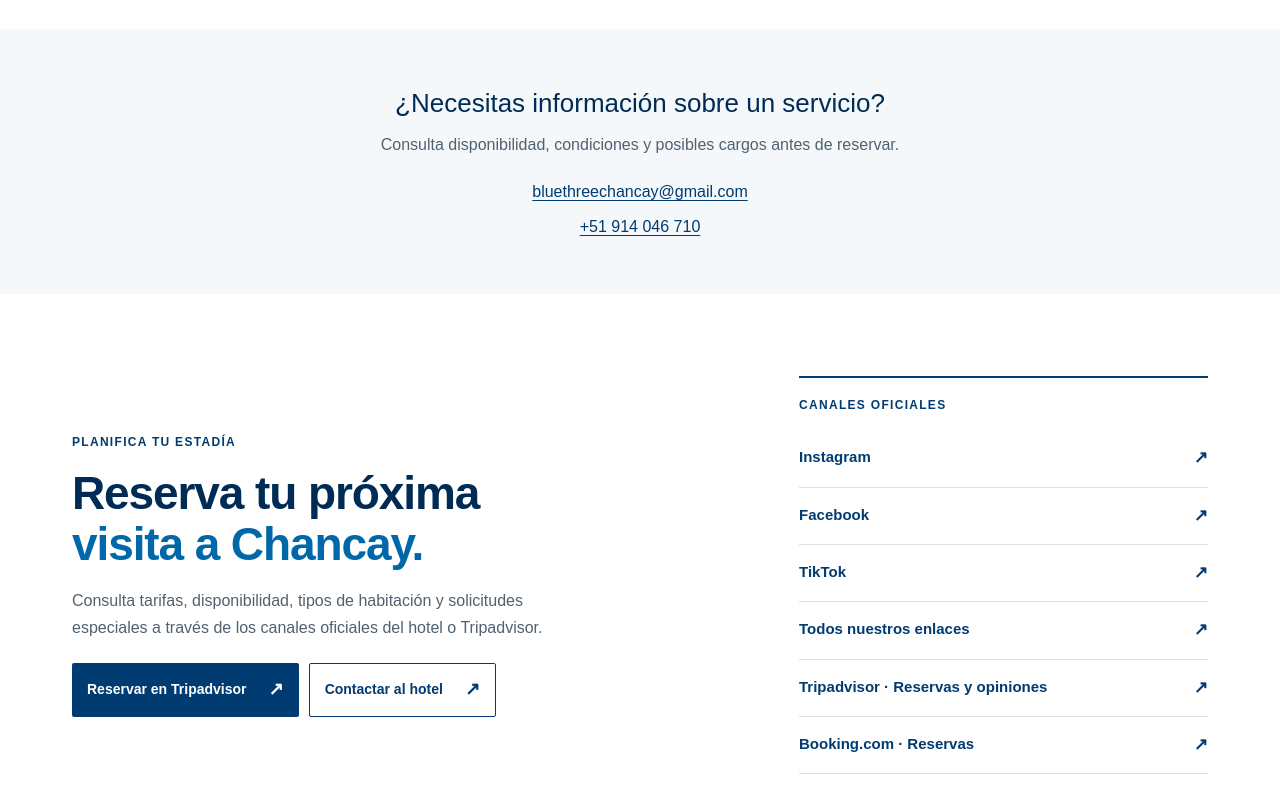
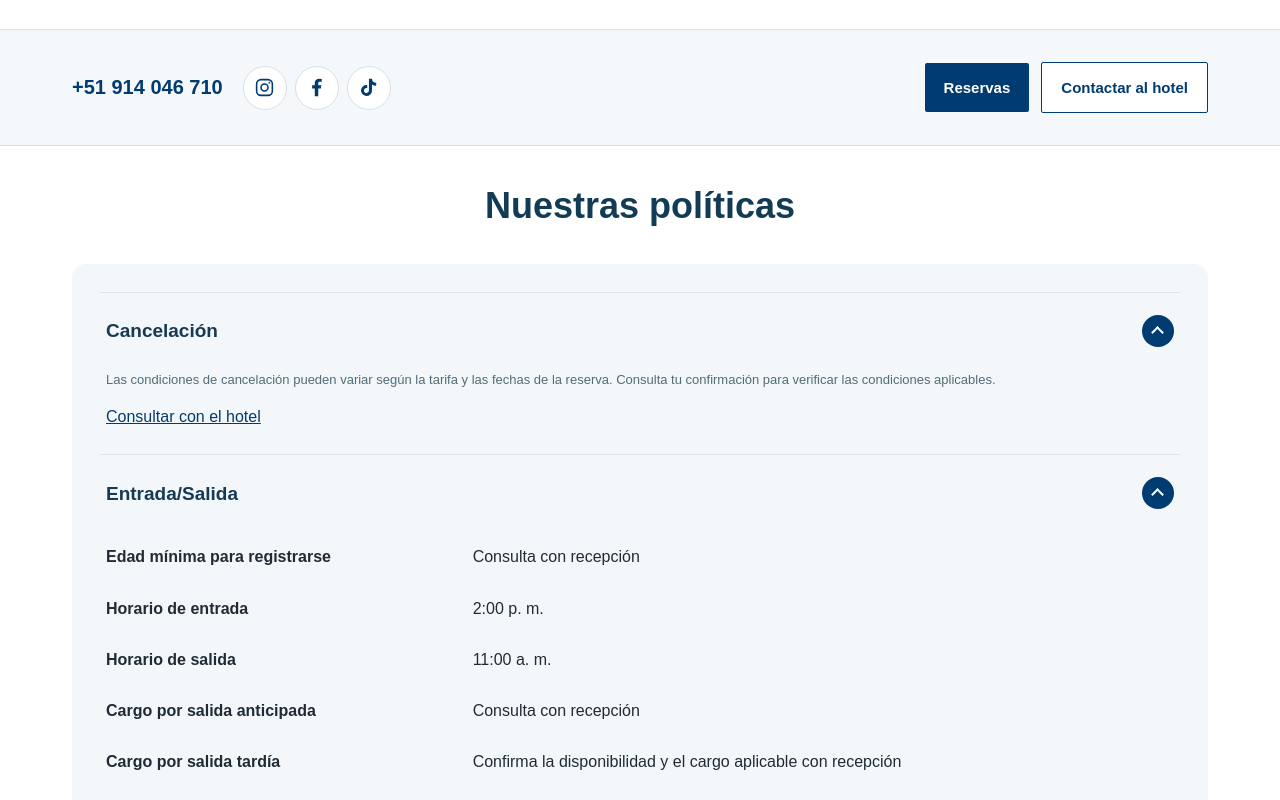
Before and after one commit to camilogomez17/hotelBlueThree, a Next.js app: page /informacion-del-hotel in a window 1280 px wide. Shown: the part 3300-4100 px from the top of the page. Built offline with nearby package versions, Linux system fonts and the light colour scheme; no server answers.

Commit message:
Update bilingual hotel information and contact links

```diff
--- a/app/components/AdditionalPolicies.tsx
+++ b/app/components/AdditionalPolicies.tsx
@@ -2,36 +2,37 @@ import { whatsapp } from "../data/hotel";
 
 export default function AdditionalPolicies({ language }: { language: "es" | "en" }) {
   const es = language === "es";
+  const confirmWithReception = es ? "Consulta con recepción" : "Confirm with reception";
   return (
     <div className="hotel-policy-note">
       <div className="hotel-policy-accordion">
         <details open>
-          <summary>{es ? "Cancelación" : "Cancellation"} <span aria-hidden="true">⌄</span></summary>
+          <summary>{es ? "Cancelación" : "Cancellation"} <span aria-hidden="true" /></summary>
           <div className="hotel-policy-accordion-content">
             <p>{es ? "Las condiciones de cancelación pueden variar según la tarifa y las fechas de la reserva. Consulta tu confirmación para verificar las condiciones aplicables." : "Cancellation terms may vary by rate and reservation dates. Review your confirmation for the applicable terms."}</p>
             <a href={whatsapp} target="_blank" rel="noopener noreferrer">{es ? "Consultar con el hotel" : "Contact the hotel"}</a>
           </div>
         </details>
         <details open>
-          <summary>{es ? "Entrada/Salida" : "Check-in/Check-out"} <span aria-hidden="true">⌄</span></summary>
+          <summary>{es ? "Entrada/Salida" : "Check-in/Check-out"} <span aria-hidden="true" /></summary>
           <div className="hotel-policy-accordion-content">
             <dl className="hotel-policy-accordion-rows">
-              <div><dt>{es ? "Edad mínima para registrarse" : "Minimum age to register"}</dt><dd>{es ? "18 años" : "18"}</dd></div>
-              <div><dt>{es ? "Horario de entrada" : "Check-in time"}</dt><dd>2:00 p. m.</dd></div>
-              <div><dt>{es ? "Horario de salida" : "Check-out time"}</dt><dd>11:00 a. m.</dd></div>
-              <div><dt>{es ? "Cargo por salida anticipada" : "Early checkout fee"}</dt><dd>{es ? "Por confirmar con recepción" : "Confirm with reception"}</dd></div>
-              <div><dt>{es ? "Cargo por salida tardía" : "Late checkout fee"}</dt><dd>{es ? "Sujeto a disponibilidad y posible cargo adicional" : "Subject to availability and possible additional charge"}</dd></div>
+              <div><dt>{es ? "Edad mínima para registrarse" : "Minimum age to register"}</dt><dd>{confirmWithReception}</dd></div>
+              <div><dt>{es ? "Horario de entrada" : "Check-in time"}</dt><dd>{es ? "2:00 p. m." : "2:00 p.m."}</dd></div>
+              <div><dt>{es ? "Horario de salida" : "Check-out time"}</dt><dd>{es ? "11:00 a. m." : "11:00 a.m."}</dd></div>
+              <div><dt>{es ? "Cargo por salida anticipada" : "Early checkout fee"}</dt><dd>{confirmWithReception}</dd></div>
+              <div><dt>{es ? "Cargo por salida tardía" : "Late checkout fee"}</dt><dd>{es ? "Confirma la disponibilidad y el cargo aplicable con recepción" : "Confirm availability and any applicable fee with reception"}</dd></div>
             </dl>
           </div>
         </details>
         <details open>
-          <summary>{es ? "Pago" : "Payment"} <span aria-hidden="true">⌄</span></summary>
+          <summary>{es ? "Pago" : "Payment"} <span aria-hidden="true" /></summary>
           <div className="hotel-policy-accordion-content">
             <dl className="hotel-policy-accordion-rows">
-              <div><dt>{es ? "Moneda" : "Currency"}</dt><dd>{es ? "Sol peruano (PEN)" : "Peruvian sol (PEN)"}</dd></div>
-              <div><dt>{es ? "Tarjetas aceptadas" : "Accepted credit cards"}</dt><dd>{es ? "Consultar con recepción" : "Contact reception"}</dd></div>
-              <div><dt>{es ? "Depósito" : "Deposit"}</dt><dd>{es ? "Consultar con recepción" : "Contact reception"}</dd></div>
-              <div><dt>{es ? "Saldo" : "Remaining balance"}</dt><dd>{es ? "Consultar con recepción" : "Contact reception"}</dd></div>
+              <div><dt>{es ? "Moneda" : "Currency"}</dt><dd>{confirmWithReception}</dd></div>
+              <div><dt>{es ? "Métodos de pago aceptados" : "Accepted payment methods"}</dt><dd>{confirmWithReception}</dd></div>
+              <div><dt>{es ? "Depósito" : "Deposit"}</dt><dd>{confirmWithReception}</dd></div>
+              <div><dt>{es ? "Saldo" : "Remaining balance"}</dt><dd>{confirmWithReception}</dd></div>
             </dl>
           </div>
         </details>
--- /dev/null
+++ b/app/components/HotelInformationContact.tsx
@@ -0,0 +1,57 @@
+import Link from "next/link";
+import { whatsapp } from "../data/hotel";
+
+const socialLinks = [
+  {
+    name: "Instagram",
+    href: "https://www.instagram.com/hotelbluethreechancay/",
+    icon: (
+      <g fill="none" stroke="currentColor" strokeWidth="1.8">
+        <rect x="3" y="3" width="18" height="18" rx="5" />
+        <circle cx="12" cy="12" r="4" />
+        <circle cx="17.5" cy="6.5" r="1" fill="currentColor" stroke="none" />
+      </g>
+    ),
+  },
+  {
+    name: "Facebook",
+    href: "https://www.facebook.com/Hotelesenchancayhuaral/",
+    icon: <path d="M14 22v-9h3l.5-3.5H14V7.3c0-1 .3-1.8 1.8-1.8H18V2.3a22 22 0 0 0-3-.3c-3 0-5 1.8-5 5v2.5H7V13h3v9z" />,
+  },
+  {
+    name: "TikTok",
+    href: "https://www.tiktok.com/@hotelbluethreechancay",
+    icon: <path d="M16 2h-3.5v13.4a2.8 2.8 0 1 1-2-2.7V9.1a6.3 6.3 0 1 0 5.5 6.3V8.6a8.4 8.4 0 0 0 4.8 1.5V6.6A4.8 4.8 0 0 1 16 2z" />,
+  },
+];
+
+export default function HotelInformationContact({ language }: { language: "es" | "en" }) {
+  const es = language === "es";
+
+  return (
+    <section className="services-page-contact" aria-label={es ? "Contacto del hotel" : "Hotel contact"}>
+      <div className="section-wrap hotel-information-contact">
+        <div className="hotel-information-contact-channels">
+          <a className="hotel-information-phone" href="tel:+51914046710">+51 914 046 710</a>
+          <ul className="hotel-information-socials">
+            {socialLinks.map(({ name, href, icon }) => (
+              <li key={name}>
+                <a href={href} aria-label={name} target="_blank" rel="noopener noreferrer">
+                  <svg viewBox="0 0 24 24" fill="currentColor" aria-hidden="true">{icon}</svg>
+                </a>
+              </li>
+            ))}
+          </ul>
+        </div>
+        <div className="hotel-information-contact-actions">
+          <Link className="button button-dark" href={es ? "/habitaciones" : "/en/rooms"}>
+            {es ? "Reservas" : "Reservations"}
+          </Link>
+          <a className="button button-outline" href={whatsapp} target="_blank" rel="noopener noreferrer">
+            {es ? "Contactar al hotel" : "Contact the hotel"}
+          </a>
+        </div>
+      </div>
+    </section>
+  );
+}
--- a/app/en/hotel-information/page.tsx
+++ b/app/en/hotel-information/page.tsx
@@ -1,4 +1,6 @@
 import type { Metadata } from "next";
+import HotelInformationContact from "../../components/HotelInformationContact";
+import AdditionalPolicies from "../../components/AdditionalPolicies";
 import HotelAmenities from "../../components/HotelAmenities";
 import ForYourStay from "../../components/ForYourStay";
 import FeaturedAmenities from "../../components/FeaturedAmenities";
@@ -21,11 +23,10 @@ export default function HotelInformationPage() {
       <h2 className="hotel-our-policies-heading">Amenities</h2><ServicesGrid full />
       <ForYourStay language="en" showTitle={false} />
     </section>
-    <section className="services-page-contact">
-      <h2>Need information about a service?</h2>
-      <p>Check availability, conditions and possible charges before booking.</p>
-      <a href="mailto:bluethreechancay@gmail.com">bluethreechancay@gmail.com</a>
-      <a href="tel:+51914046710">+51 914 046 710</a>
+    <HotelInformationContact language="en" />
+    <section className="section-wrap hotel-information-policies" aria-labelledby="hotel-information-policies">
+      <h2 className="hotel-our-policies-heading" id="hotel-information-policies">Our policies</h2>
+      <AdditionalPolicies language="en" />
     </section>
   </main>;
 }
--- a/app/globals.css
+++ b/app/globals.css
@@ -354,10 +354,22 @@ a{color:inherit;text-decoration:none}
 .amenities-full .hotel-amenity-grid{row-gap:42px}
 .amenities-full .hotel-amenity-item{flex-direction:column;justify-content:flex-start;text-align:center;gap:9px}
 .amenities-full .hotel-amenity-item p{margin:0;font-size:13px;line-height:1.5;color:var(--muted);max-width:190px}
-.services-page-contact{background:#f5f8fa;padding:54px 20px;text-align:center;display:flex;align-items:center;flex-direction:column;gap:10px}
-.services-page-contact h2{font-size:26px;margin:0;color:var(--blue-dark)}
-.services-page-contact p{margin:0 0 12px;color:var(--muted)}
-.services-page-contact a{color:var(--blue);text-decoration:underline;text-underline-offset:3px}
+.services-page-contact{background:var(--surface);padding:32px 0;border-block:1px solid var(--line)}
+.hotel-information-contact{display:flex;flex-wrap:wrap;align-items:center;justify-content:space-between;gap:24px}
+.hotel-information-contact-channels,.hotel-information-contact-actions,.hotel-information-socials{display:flex;flex-wrap:wrap;align-items:center;gap:12px}
+.hotel-information-contact-channels{gap:20px}
+.hotel-information-phone{color:var(--blue);font-size:20px;font-weight:700;white-space:nowrap}
+.hotel-information-phone:hover{text-decoration:underline;text-underline-offset:3px}
+.hotel-information-socials{list-style:none;margin:0;padding:0;gap:8px}
+.hotel-information-socials a{display:grid;place-items:center;width:44px;height:44px;border:1px solid var(--line);border-radius:50%;color:var(--blue);background:var(--white)}
+.hotel-information-socials a:hover{color:var(--white);background:var(--blue);border-color:var(--blue)}
+.hotel-information-socials svg{width:21px;height:21px}
+.hotel-information-contact a:focus-visible{outline:2px solid var(--blue);outline-offset:3px}
+.hotel-information-contact-actions .button{justify-content:center;min-height:44px}
+@media(max-width:650px){
+  .hotel-information-contact,.hotel-information-contact-channels{flex-direction:column;gap:16px}
+  .hotel-information-contact-actions,.hotel-information-socials{justify-content:center}
+}
 .services-page-footer{padding:28px 5%;display:flex;justify-content:space-between;gap:20px;background:var(--blue-dark);color:#fff;font-size:13px}
 @media(max-width:600px){.services-page-header{flex-wrap:wrap}.services-page-header nav{width:100%;justify-content:space-between;gap:12px}.services-page-banner{padding:48px 20px}.services-page-main{padding:45px 18px}.services-page-footer{flex-direction:column}}
 
@@ -831,11 +843,14 @@ img,video,iframe{max-width:100%}
 .hotel-our-policies-heading{padding-top:32px;margin:0;text-align:center;font-size:clamp(26px,3vw,36px);color:#123c55}
 .hotel-policy-note{margin-top:30px}
 .hotel-policy-proposal{font-size:14px;line-height:1.6;color:#52616f;margin:0 0 20px}
+.hotel-information-policies{padding-bottom:48px}
+.hotel-information-policies .hotel-our-policies-heading{font-weight:700}
 .hotel-policy-accordion{border-top:1px solid #dce5ec}
 .hotel-policy-accordion details{border-bottom:1px solid #dce5ec}
 .hotel-policy-accordion summary{display:flex;justify-content:space-between;align-items:center;gap:16px;padding:22px 6px;list-style:none;cursor:pointer;font-weight:750;font-size:19px;color:#173a54}
 .hotel-policy-accordion summary::-webkit-details-marker{display:none}
-.hotel-policy-accordion summary span{display:grid;place-items:center;flex:0 0 32px;width:32px;height:32px;border-radius:50%;background:#003b71;color:#fff;font-size:23px;transition:transform .15s}
+.hotel-policy-accordion summary span{display:grid;place-items:center;flex:0 0 32px;width:32px;height:32px;border-radius:50%;background:#003b71;color:#fff;transition:transform .15s}
+.hotel-policy-accordion summary span::before{content:"";width:9px;height:9px;border-right:2px solid currentColor;border-bottom:2px solid currentColor;transform:translateY(-2px) rotate(45deg)}
 .hotel-policy-accordion details[open] summary span{transform:rotate(180deg)}
 .hotel-policy-accordion summary:focus-visible{outline:2px solid #003b71;outline-offset:2px}
 .hotel-policy-accordion-content{padding:0 6px 24px;line-height:1.7}
--- a/app/informacion-del-hotel/page.tsx
+++ b/app/informacion-del-hotel/page.tsx
@@ -1,4 +1,6 @@
 import type { Metadata } from "next";
+import HotelInformationContact from "../components/HotelInformationContact";
+import AdditionalPolicies from "../components/AdditionalPolicies";
 import HotelAmenities from "../components/HotelAmenities";
 import ForYourStay from "../components/ForYourStay";
 import FeaturedAmenities from "../components/FeaturedAmenities";
@@ -21,11 +23,10 @@ export default function HotelInformationPage() {
       <h2 className="hotel-our-policies-heading">Comodidades</h2><ServicesGrid full />
       <ForYourStay language="es" showTitle={false} />
     </section>
-    <section className="services-page-contact">
-      <h2>¿Necesitas información sobre un servicio?</h2>
-      <p>Consulta disponibilidad, condiciones y posibles cargos antes de reservar.</p>
-      <a href="mailto:bluethreechancay@gmail.com">bluethreechancay@gmail.com</a>
-      <a href="tel:+51914046710">+51 914 046 710</a>
+    <HotelInformationContact language="es" />
+    <section className="section-wrap hotel-information-policies" aria-labelledby="hotel-information-policies">
+      <h2 className="hotel-our-policies-heading" id="hotel-information-policies">Nuestras políticas</h2>
+      <AdditionalPolicies language="es" />
     </section>
   </main>;
 }
```
